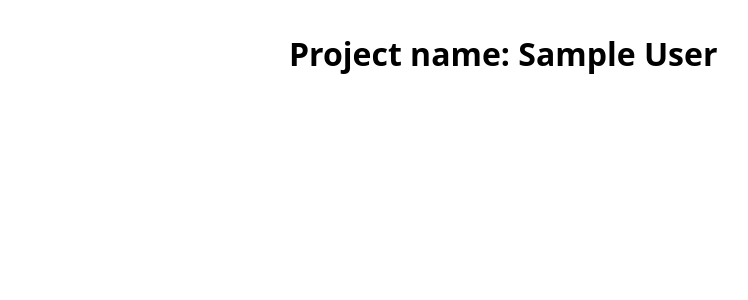
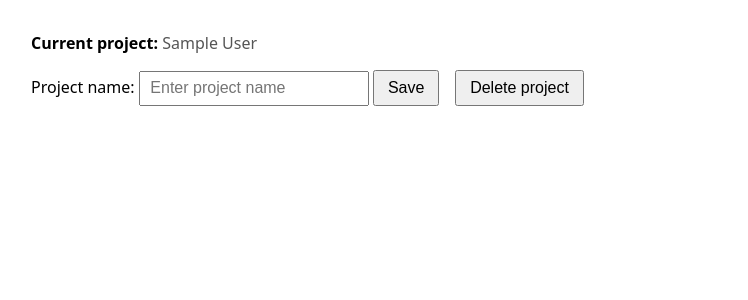
Before and after one commit to higmbm/flask-pythonanywhere-test, a Flask app: page / in a window 1280 px wide. Shown: the top 300 px of the page, without its empty margins (1-749 px from the left). Run offline with Flask 3, Linux system fonts and the light colour scheme; the visitor is signed in with stand-in values (Sample User, id 1).

Commit message:
Rewritten index with GET/POST and added 'Delete project' button.

```diff
--- a/app.py
+++ b/app.py
@@ -1,21 +1,31 @@
-import sys, os
-
 from flask import Flask, render_template, request, session, redirect, url_for
 
 app = Flask(__name__)
-app.secret_key = os.getenv("SECRET_KEY")
+app.secret_key = "change-me"  # se till att ha en riktig hemlighet i prod
 
-@app.route("/", methods=["GET", "POST"])
-def index():
-    if request.method == "POST":
-        project_name = (request.form.get("project_name") or "").strip()
-        if project_name:
-            session["project_name"] = project_name
-            return redirect(url_for("index"))
-        else:
-            return render_template("index.html", error="Project name must be non-empty.", project_name=None)
+@app.get("/")
+def index_get():
+    return render_template("index.html", project_name=session.get("project_name"))
 
-    return render_template("index.html", project_name=session.get("project_name"))
+@app.post("/")
+def index_post():
+    project_name = (request.form.get("project_name") or "").strip()
+    if not project_name:
+        # Rendera med 400-status för tydlig validering
+        return render_template(
+            "index.html",
+            error="Project name must be non-empty.",
+            project_name=None
+        ), 400
+    session["project_name"] = project_name
+    return redirect(url_for("index_get"))
+
+@app.post("/delete-project")
+def delete_project():
+    # Ta bort värdet om det finns
+    session.pop("project_name", None)
+    # (valfritt) nollställ permanent-flaggan: session.permanent = False
+    return redirect(url_for("index_get"))
 
 if __name__ == "__main__":
     app.run(debug=True)
--- a/templates/index.html
+++ b/templates/index.html
@@ -1,30 +1,44 @@
 <!doctype html>
-<html lang="sv">
+<html lang="en">
 <head>
   <meta charset="utf-8">
   <title>Project</title>
   <meta name="viewport" content="width=device-width, initial-scale=1">
   <style>
-      body{font-family:system-ui,-apple-system,Segoe UI,Roboto,Helvetica,Arial,sans-serif;max-width:700px;margin:2rem auto;padding:0 1rem}
-      h1{margin-top:0}
-      input,button{font-size:1rem;margin-top:.5rem}
-      label{font-weight:600}
-      button{margin-left:.5rem}
-      .error{color:#b00020}
+    body { font-family: system-ui, sans-serif; margin: 2rem; }
+    .error { color: #b00020; margin-top: .5rem; }
+    .row { margin-bottom: 1rem; }
+    form { display: inline-block; margin-right: .75rem; }
+    input[type="text"] { padding: .4rem .6rem; font-size: 1rem; }
+    button { padding: .45rem .8rem; font-size: 1rem; cursor: pointer; }
+    .muted { color: #555; }
   </style>
 </head>
 <body>
+
   {% if project_name %}
-      <h1>Project name: {{ project_name }}</h1>
-    {% else %}
-      {% if error %}
-        <p class="error">{{ error }}</p>
+    <p class="row">
+      <strong>Current project:</strong>
+      <span class="muted">{{ project_name }}</span>
+    </p>
   {% endif %}
-      <form method="post" action="/">
-        <label for="project_name">Project name</label><br>
-        <input type="text" id="project_name" name="project_name" required>
-        <button type="submit">Create project</button>
+
+  <form action="{{ url_for('index_post') }}" method="post">
+    <label for="project_name">Project name:</label>
+    <input id="project_name" name="project_name" type="text" placeholder="Enter project name">
+    <button type="submit">Save</button>
+  </form>
+
+  {% if project_name %}
+    <!-- Delete-knappen visas bara om ett projekt finns -->
+    <form action="{{ url_for('delete_project') }}" method="post" onsubmit="return confirm('Delete current project?');">
+      <button type="submit">Delete project</button>
     </form>
   {% endif %}
+
+  {% if error %}
+    <div class="error">{{ error }}</div>
+  {% endif %}
+
 </body>
 </html>
```
Lines whose indentation alone changed are shown as unchanged.
